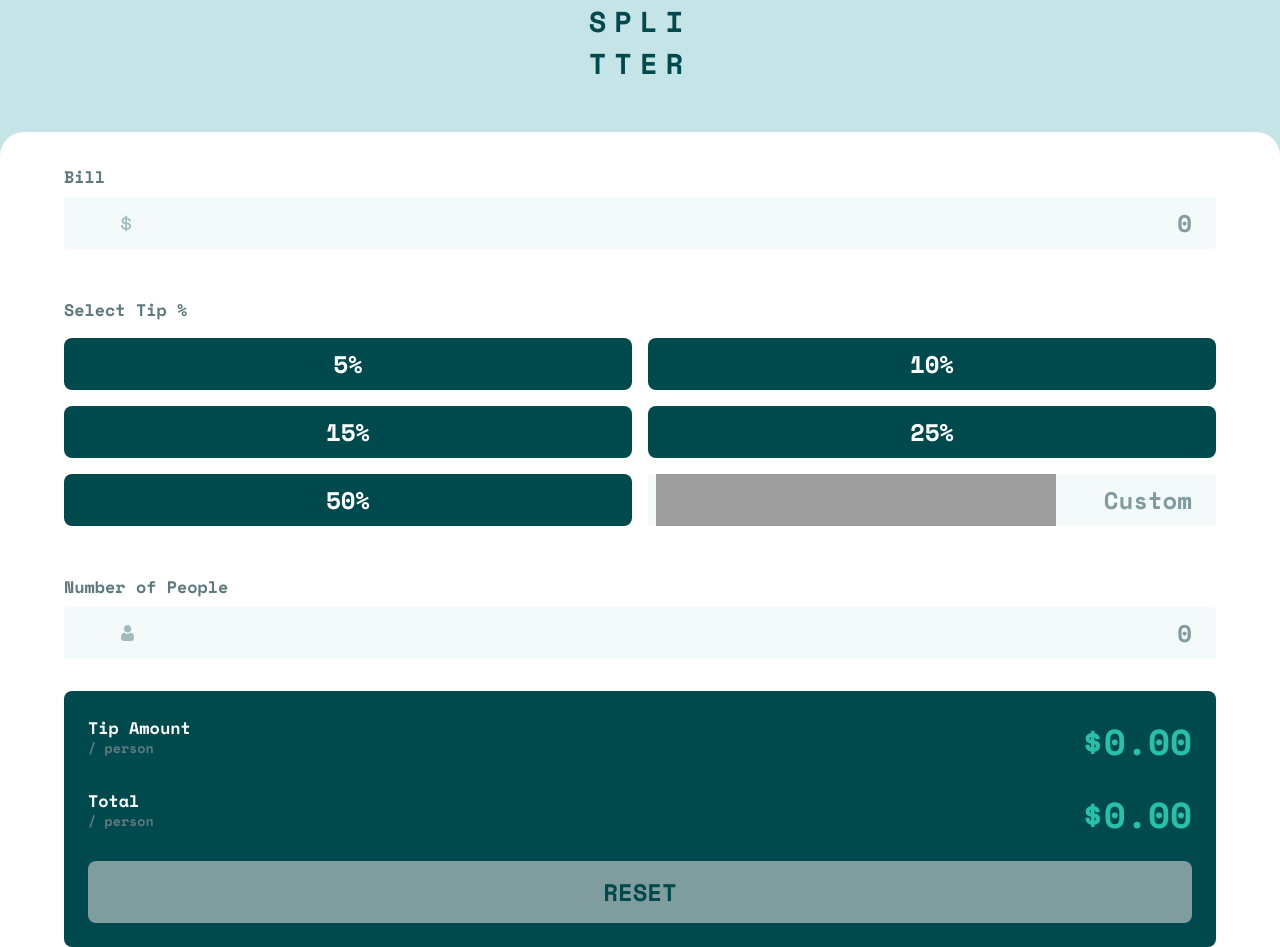
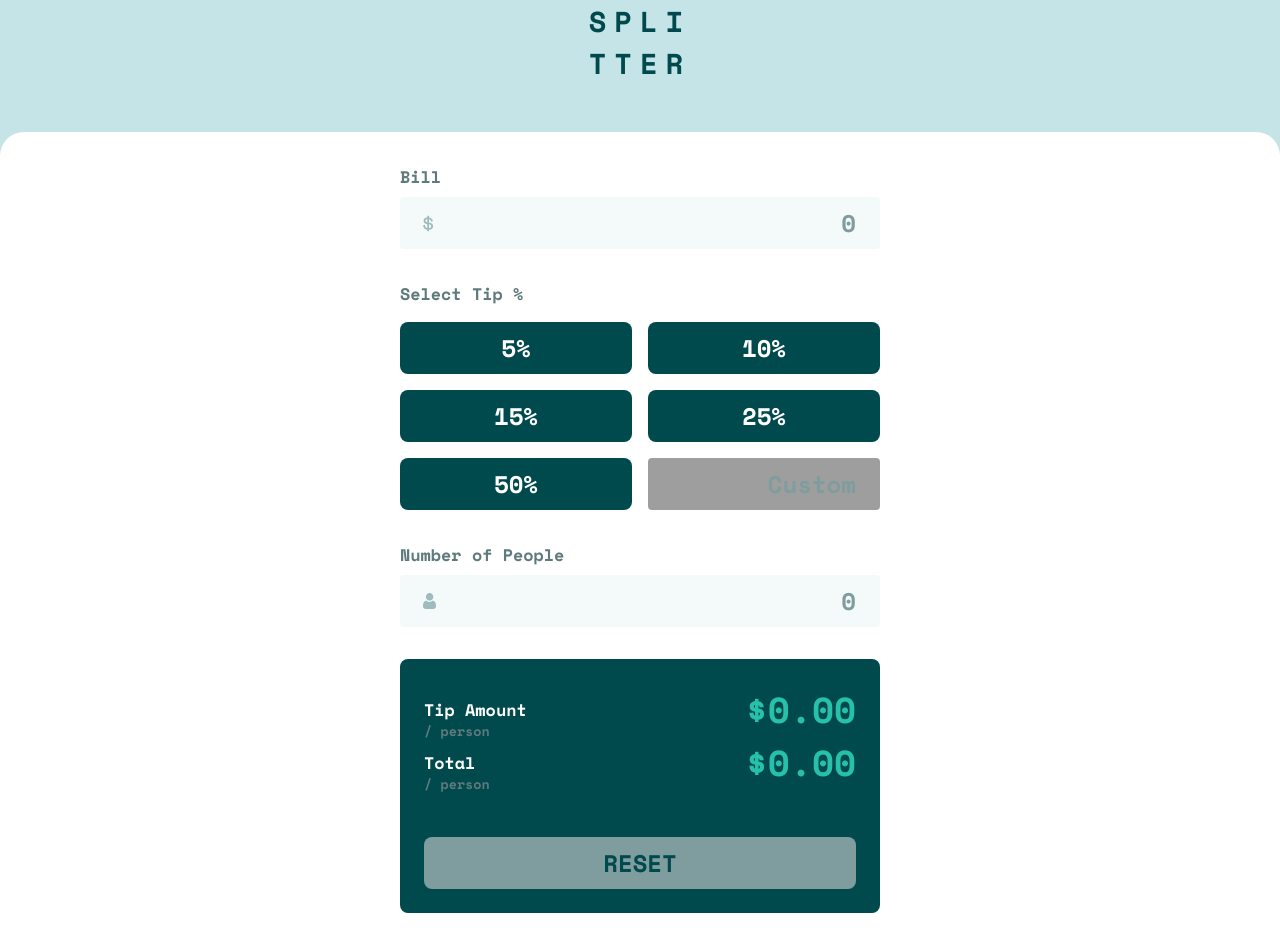
Before and after one commit to b4kii/frontend-mentor, a React (Vite) app: page /#/tip-calculator in a window 1280 px wide. Built offline with nearby package versions, Linux system fonts and the light colour scheme; grey boxes are pictures that could not be loaded.

Commit message:
feat: finish tip calculator page

```diff
--- a/src/pages/TipCalculator/TipCalculator.jsx
+++ b/src/pages/TipCalculator/TipCalculator.jsx
@@ -1,8 +1,14 @@
-import { useState } from "react";
+import { useEffect, useState } from "react";
 
 import styles from "./TipCalculator.module.css";
 
-function TipButton({ children, activeButton, setActiveButton, value }) {
+function TipButton({
+  children,
+  activeButton,
+  setActiveButton,
+  value,
+  setCustomTipValue,
+}) {
   return (
     <button
       className={
@@ -13,6 +19,7 @@ function TipButton({ children, activeButton, setActiveButton, value }) {
       value={value}
       onClick={() => {
         setActiveButton(value);
+        setCustomTipValue("");
       }}
     >
       {children}
@@ -28,6 +35,7 @@ function NumberInput({
   icon,
   isCustom,
   placeholder,
+  setTipValue
 }) {
   const isValid = (string) => {
     return /^[\d]+[.]?[\d]*$/.test(string);
@@ -36,14 +44,21 @@ function NumberInput({
   return (
     <>
       {!isCustom && (
-        <label htmlFor={id} className={styles.numberLabel}>
+        <label
+          htmlFor={id}
+          className={
+            id === "people" && parseInt(value) <= 0
+              ? `${styles.numberLabel} ${styles.inputError}`
+              : styles.numberLabel
+          }
+        >
           {children}
         </label>
       )}
       <input
         id={id}
         className={
-          id === "people" && value === "0"
+          id === "people" && parseInt(value) <= 0
             ? `${styles.numberInput} ${styles.inputError}`
             : styles.numberInput
         }
@@ -61,18 +76,36 @@ function NumberInput({
             setValue("");
           }
         }}
+        onFocus={() => {
+          isCustom && setTipValue(0);
+        }}
       />
     </>
   );
 }
 
 export default function TipCalculator() {
+  const tipValuePlaceholder = [5, 10, 15, 25, 50];
   const [bill, setBill] = useState("");
   const [peopleCount, setPeopleCount] = useState("");
-  const [customTip, setCustomTip] = useState("");
+  const [customTipValue, setCustomTipValue] = useState("");
+  const [tipValue, setTipValue] = useState(0);
+
   const [tipAmount, setTipAmount] = useState(0);
   const [totalAmount, setTotalAmount] = useState(0);
-  const [activeButton, setActiveButton] = useState(null);
+
+  useEffect(() => {
+    if (peopleCount !== "" && parseInt(peopleCount) !== 0) {
+      const tip = customTipValue !== "" ? parseInt(customTipValue) : tipValue;
+      const tipPerPerson =
+        (parseFloat(bill) * (tip / 100)) / parseInt(peopleCount);
+
+      setTipAmount(tipPerPerson);
+
+      const totalBill = parseFloat(bill) / parseInt(peopleCount) + tipAmount;
+      setTotalAmount(totalBill);
+    }
+  }, [customTipValue, tipValue, peopleCount, bill]);
 
   return (
     <div className={styles.container}>
@@ -81,7 +114,7 @@ export default function TipCalculator() {
         <span>TTER</span>
       </div>
       <div className={styles.calculatorContainer}>
-        <div className={styles.wrapper}>
+        <div className={styles.inputsWrapper}>
           <NumberInput
             id="bill"
             value={bill}
@@ -94,47 +127,25 @@ export default function TipCalculator() {
           <div className={styles.tipButtonsGroup}>
             <p>Select Tip %</p>
             <div className={styles.buttonsWrapper}>
+              {tipValuePlaceholder.map((item) => {
+                return (
                   <TipButton
-                activeButton={activeButton}
-                setActiveButton={setActiveButton}
-                value="5"
+                    key={item}
+                    activeButton={tipValue}
+                    setActiveButton={setTipValue}
+                    setCustomTipValue={setCustomTipValue}
+                    value={item}
                   >
-                {" "}
-                5%{" "}
+                    {item}%
                   </TipButton>
-              <TipButton
-                activeButton={activeButton}
-                setActiveButton={setActiveButton}
-                value="10"
-              >
-                10%
-              </TipButton>
-              <TipButton
-                activeButton={activeButton}
-                setActiveButton={setActiveButton}
-                value="15"
-              >
-                15%
-              </TipButton>
-              <TipButton
-                activeButton={activeButton}
-                setActiveButton={setActiveButton}
-                value="25"
-              >
-                25%
-              </TipButton>
-              <TipButton
-                activeButton={activeButton}
-                setActiveButton={setActiveButton}
-                value="50"
-              >
-                50%
-              </TipButton>
+                );
+              })}
               <NumberInput
                 isCustom={true}
-                value={customTip}
-                setValue={setCustomTip}
+                value={customTipValue}
+                setValue={setCustomTipValue}
                 placeholder="Custom"
+                setTipValue={setTipValue}
               />
             </div>
           </div>
@@ -147,28 +158,51 @@ export default function TipCalculator() {
           >
             Number of People
           </NumberInput>
+        </div>
 
         <div className={styles.summaryWrapper}>
+          <div>
             <div className={styles.summaryContent}>
               <p>Tip Amount</p>
-              <div className={styles.price}>${tipAmount.toFixed(2)}</div>
+              <div className={styles.price}>
+                ${
+                  tipAmount === 0
+                  ? tipAmount.toFixed(2)
+                  : Math.floor(tipAmount * 100) / 100
+                }
+                {/* // ${Math.floor(tipAmount * 100) / 100} */}
+              </div>
             </div>
             <div className={styles.summaryContent}>
               <p>Total</p>
-              <div className={styles.price}>${totalAmount.toFixed(2)}</div>
+              <div className={styles.price}>
+                ${
+                  totalAmount === 0
+                  ? totalAmount.toFixed(2)
+                  : Math.floor(totalAmount * 100) / 100
+                }
+              </div>
+            </div>
           </div>
           <button
             className={
-                totalAmount || tipAmount
+              totalAmount || tipAmount || bill || peopleCount || customTipValue
                 ? `${styles.resetButton}`
                 : `${styles.resetButton} ${styles.inactiveButton}`
             }
+            onClick={() => {
+              setBill("");
+              setCustomTipValue("");
+              setPeopleCount("");
+              setTipAmount(0);
+              setTotalAmount(0);
+              setTipValue(0);
+            }}
           >
             RESET
           </button>
         </div>
       </div>
     </div>
-    </div>
   );
 }
--- a/src/pages/TipCalculator/TipCalculator.module.css
+++ b/src/pages/TipCalculator/TipCalculator.module.css
@@ -46,6 +46,16 @@
   margin-bottom: .5rem;
   color: var(--dark-grayish-cyan);
   font-size: .7em;
+  position: relative;
+}
+
+.numberLabel.inputError::after {
+  content: "Can't be zero";
+  position: absolute;
+  top: 0;
+  right: 0;
+  color: orange;
+  font-size: .9em;
 }
 
 .numberInput {
@@ -65,13 +75,22 @@
   outline: 3px solid orange;
 }
 
-.wrapper {
+.numberInput.inputError::after {
+  content: "siema";
+  position: absolute;
+  top: 0;
+  right: 0;
+  color: red;
+}
+
+.inputsWrapper {
   width: 90%;
+  max-width: 30rem;
   margin-inline: auto;
 }
 
 .tipButtonsGroup {
-  margin: 3rem 0;
+  margin: 2rem 0;
 }
 
 .tipButtonsGroup > p {
@@ -112,19 +131,22 @@
   border-radius: .5rem;
   margin: 2rem 0;
   padding: 1.5rem;
+  width: 90%;
+  max-width: 30rem;
+  margin-inline: auto;
 }
 
 .summaryWrapper p {
   position: relative;
   font-size: .7em;
   color: var(--white);
-  margin-bottom: 3rem;
+  /* margin-bottom: 3rem; */
 }
 
 .summaryWrapper p::after {
   content: "/\00a0person";
   position: absolute;
-  top: 90%;
+  top: 1.5rem;
   left: 0;
   color: var(--dark-grayish-cyan);
   font-size: .8em;
@@ -132,12 +154,12 @@
 
 .resetButton {
   cursor: pointer;
-  padding: .8rem;
+  padding: .5rem;
   width: 100%;
   border-radius: .5rem;
   background-color: var(--strong-cyan);
   color: var(--very-dark-cyan);
-  /* margin-top: 3rem; */
+  margin-top: 3rem;
 }
 
 .resetButton:hover {
@@ -151,9 +173,64 @@
 .summaryContent {
   display: flex;
   justify-content: space-between;
+  align-items: center;
 }
 
 .price {
   font-size: 1.5em;
   color: var(--strong-cyan);
 }
+
+@media screen and (width >= 1440px) {
+  .container {
+    height: 100vh;
+    height: 100svh;
+    display: grid;
+    place-content: center;
+    /* padding: auto auto; */
+  }
+
+  .calculatorContainer {
+    display: flex;
+    /* width: 70%;
+    height: 60%; */
+    width: 60vw;
+    height: 60vh;
+    margin-inline: auto;
+    border-radius: 1.5rem;
+    padding: 2rem;
+    gap: 3rem;
+  }
+
+  .buttonsWrapper {
+    grid-template-columns: 1fr 1fr 1fr;
+  }
+
+  .inputsWrapper {
+    margin: auto auto;
+  }
+
+  .summaryWrapper {
+    padding: 2rem;
+    display: flex;
+    flex-direction: column;
+    justify-content: space-between;
+    border-radius: 1.5rem;
+  }
+
+  .summaryWrapper, .inputsWrapper {
+    margin: 0;
+  }
+
+  .inputsWrapper {
+    margin: auto;
+  }
+
+  .tipButtonsGroup {
+    margin: 4rem 0;
+  }
+
+  .price {
+    font-size: 2em;
+  }
+}
```
Lines whose indentation alone changed are shown as unchanged.
